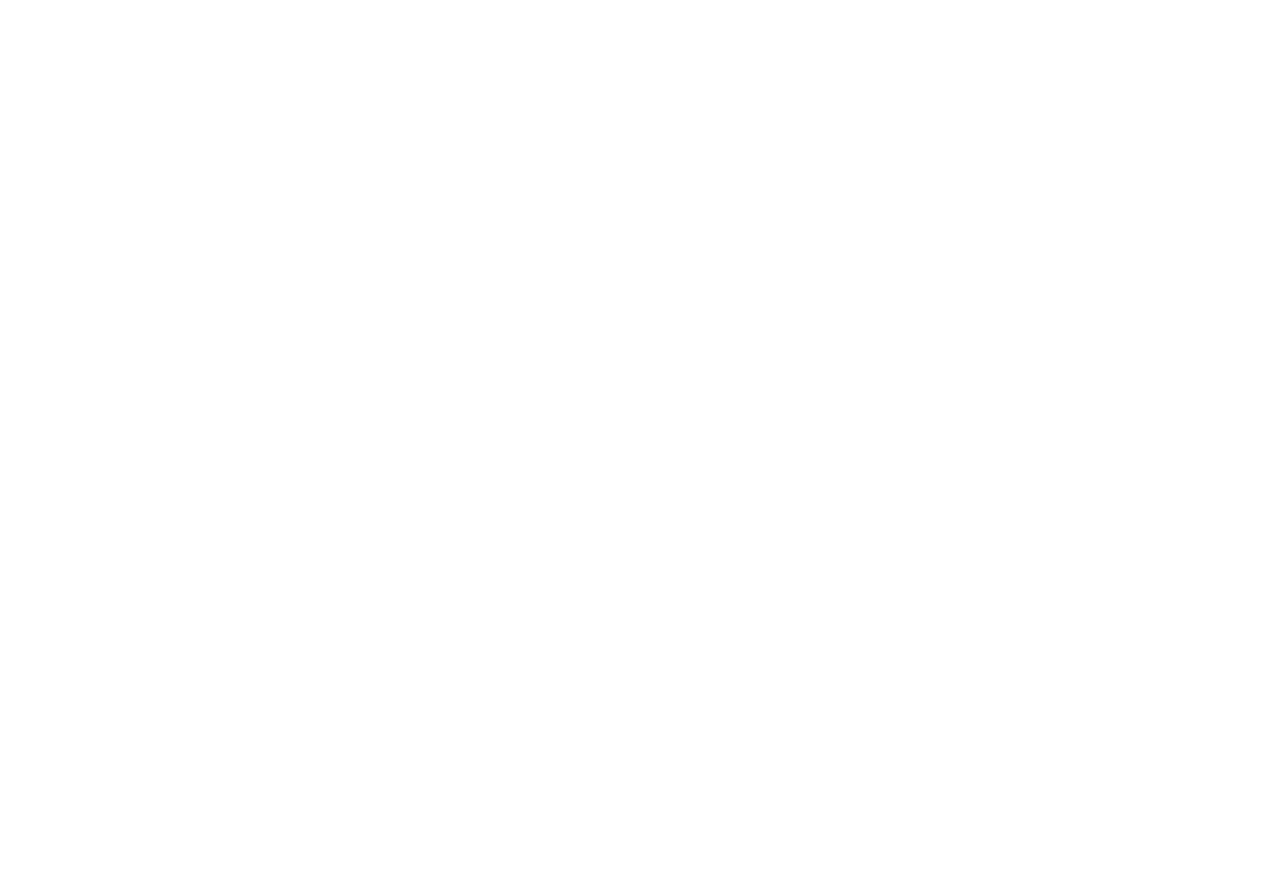
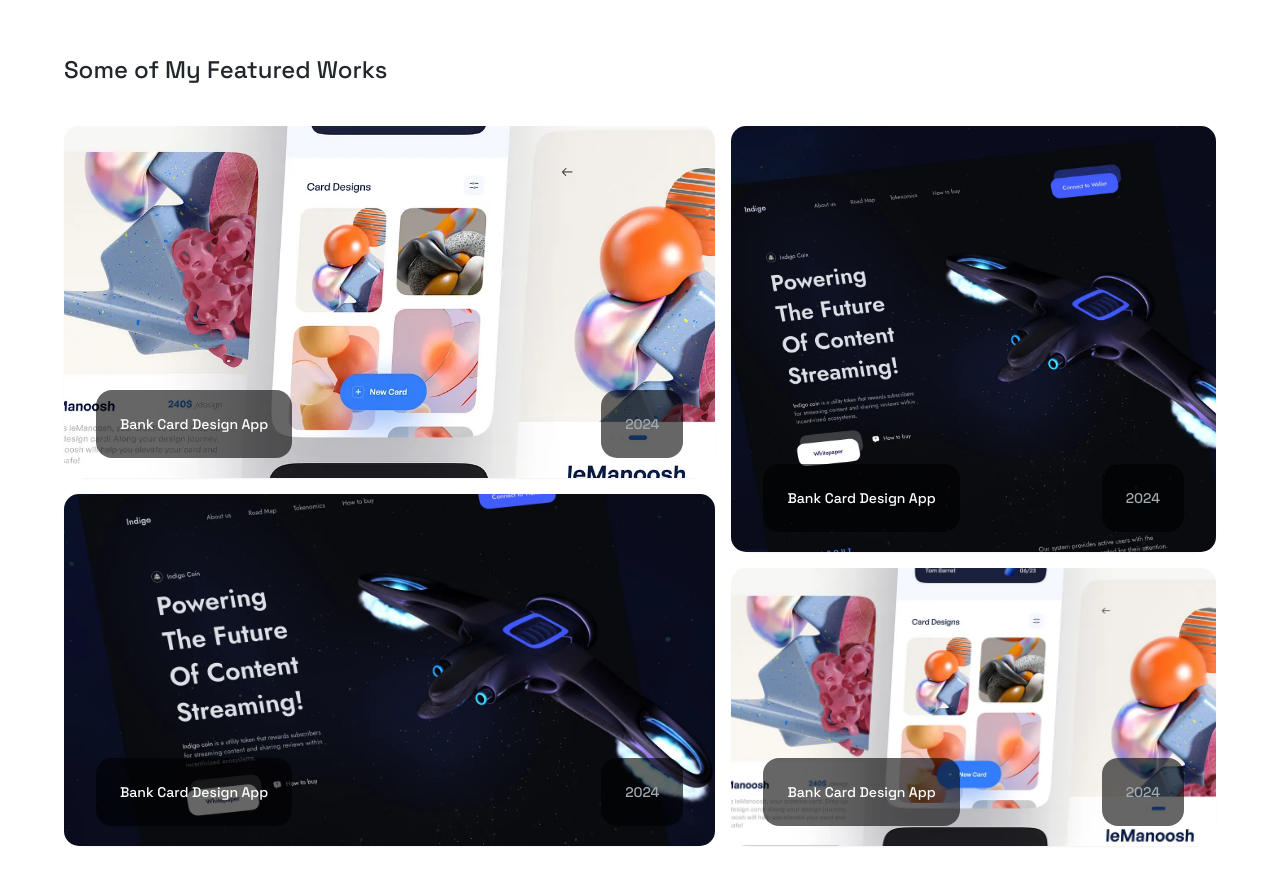
Before and after one commit to Hooseinsalari/hossein-portfolio, a Next.js app: page / in a window 1280 px wide. Shown: the part 1260-2144 px from the top of the page. Before the commit the page ends 1314 px from the top, so only its background shows below. Built offline with nearby package versions, Linux system fonts and the light colour scheme.

Commit message:
feat: Implement the landing page

```diff
--- /dev/null
+++ b/src/reactBits/TiltedCard/TiltedCard.tsx
@@ -0,0 +1,155 @@
+/*
+	jsrepo 1.39.3
+	Installed from https://reactbits.dev/ts/tailwind/
+	2-22-2025
+*/
+
+import type { SpringOptions } from "framer-motion";
+import { useRef, useState } from "react";
+import { motion, useMotionValue, useSpring } from "framer-motion";
+
+interface TiltedCardProps {
+  imageSrc: React.ComponentProps<"img">["src"];
+  altText?: string;
+  captionText?: string;
+  containerHeight?: React.CSSProperties["height"];
+  containerWidth?: React.CSSProperties["width"];
+  imageHeight?: React.CSSProperties["height"];
+  imageWidth?: React.CSSProperties["width"];
+  scaleOnHover?: number;
+  rotateAmplitude?: number;
+  showMobileWarning?: boolean;
+  showTooltip?: boolean;
+  overlayContent?: React.ReactNode;
+  displayOverlayContent?: boolean;
+}
+
+const springValues: SpringOptions = {
+  damping: 30,
+  stiffness: 100,
+  mass: 2,
+};
+
+export default function TiltedCard({
+  imageSrc,
+  altText = "Tilted card image",
+  captionText = "",
+  containerHeight = "300px",
+  containerWidth = "100%",
+  imageHeight = "300px",
+  imageWidth = "300px",
+  scaleOnHover = 1.1,
+  rotateAmplitude = 14,
+  showMobileWarning = true,
+  showTooltip = true,
+  overlayContent = null,
+  displayOverlayContent = false,
+}: TiltedCardProps) {
+  const ref = useRef<HTMLElement>(null);
+  const x = useMotionValue(0);
+  const y = useMotionValue(0);
+  const rotateX = useSpring(useMotionValue(0), springValues);
+  const rotateY = useSpring(useMotionValue(0), springValues);
+  const scale = useSpring(1, springValues);
+  const opacity = useSpring(0);
+  const rotateFigcaption = useSpring(0, {
+    stiffness: 350,
+    damping: 30,
+    mass: 1,
+  });
+
+  const [lastY, setLastY] = useState(0);
+
+  function handleMouse(e: React.MouseEvent<HTMLElement>) {
+    if (!ref.current) return;
+
+    const rect = ref.current.getBoundingClientRect();
+    const offsetX = e.clientX - rect.left - rect.width / 2;
+    const offsetY = e.clientY - rect.top - rect.height / 2;
+
+    const rotationX = (offsetY / (rect.height / 2)) * -rotateAmplitude;
+    const rotationY = (offsetX / (rect.width / 2)) * rotateAmplitude;
+
+    rotateX.set(rotationX);
+    rotateY.set(rotationY);
+
+    x.set(e.clientX - rect.left);
+    y.set(e.clientY - rect.top);
+
+    const velocityY = offsetY - lastY;
+    rotateFigcaption.set(-velocityY * 0.6);
+    setLastY(offsetY);
+  }
+
+  function handleMouseEnter() {
+    scale.set(scaleOnHover);
+    opacity.set(1);
+  }
+
+  function handleMouseLeave() {
+    opacity.set(0);
+    scale.set(1);
+    rotateX.set(0);
+    rotateY.set(0);
+    rotateFigcaption.set(0);
+  }
+
+  return (
+    <figure
+      ref={ref}
+      className="relative w-full h-full [perspective:800px] flex flex-col items-center justify-center"
+      style={{
+        height: containerHeight,
+        width: containerWidth,
+      }}
+      onMouseMove={handleMouse}
+      onMouseEnter={handleMouseEnter}
+      onMouseLeave={handleMouseLeave}
+    >
+      {showMobileWarning && (
+        <div className="absolute top-4 text-center text-sm block sm:hidden">
+          This effect is not optimized for mobile. Check on desktop.
+        </div>
+      )}
+
+      <motion.div
+        className="relative [transform-style:preserve-3d]"
+        style={{
+          width: imageWidth,
+          height: imageHeight,
+          rotateX,
+          rotateY,
+          scale,
+        }}
+      >
+        <motion.img
+          src={imageSrc}
+          alt={altText}
+          className="absolute top-0 left-0 object-cover rounded-[15px] will-change-transform [transform:translateZ(0)]"
+          style={{
+            width: imageWidth,
+            height: imageHeight,
+          }}
+        />
+
+        {displayOverlayContent && overlayContent && (
+          <motion.div className="z-[2]">{overlayContent}</motion.div>
+        )}
+      </motion.div>
+
+      {showTooltip && (
+        <motion.figcaption
+          className="pointer-events-none absolute left-0 top-0 rounded-[4px] bg-white px-[10px] py-[4px] text-[10px] text-[#2d2d2d] opacity-0 z-[3] hidden sm:block"
+          style={{
+            x,
+            y,
+            opacity,
+            rotate: rotateFigcaption,
+          }}
+        >
+          {captionText}
+        </motion.figcaption>
+      )}
+    </figure>
+  );
+}
--- a/src/views/Landing/Landing.tsx
+++ b/src/views/Landing/Landing.tsx
@@ -1,5 +1,6 @@
 "use client";
 
+import LandingFeatured from "./components/LandingFeatured";
 import LandingHero from "./components/LandingHero";
 import LandingNavbar from "./components/LandingNavbar";
 import LandingSkills from "./components/LandingSkills";
@@ -10,6 +11,7 @@
       <LandingNavbar />
       <LandingHero />
       <LandingSkills />
+      <LandingFeatured />
     </div>
   );
 }
--- /dev/null
+++ b/src/views/Landing/components/LandingFeatured.tsx
@@ -0,0 +1,121 @@
+import TiltedCard from "@/reactBits/TiltedCard/TiltedCard";
+import Image from "next/image";
+import React from "react";
+
+function LandingFeatured() {
+  return (
+    <div className="px-16 w-full h-full mb-40">
+      <h3 className="text-[#21272A] text-2xl font-medium">
+        Some of My Featured Works
+      </h3>
+      <div className="grid grid-cols-7 grid-rows-10 gap-4 h-[90vh] mt-10">
+        <div className="relative w-ful h-full col-start-1 col-end-5 row-start-1 row-end-6 rounded-3xl shadow-sm">
+          <TiltedCard
+            imageSrc="/media/landing/poi1.png"
+            altText="Bank Card Design App"
+            captionText="Bank Card Design App"
+            containerHeight="100%"
+            containerWidth="100%"
+            imageHeight="100%"
+            imageWidth="100%"
+            rotateAmplitude={10}
+            scaleOnHover={1.01}
+            showMobileWarning={false}
+            showTooltip={false}
+            displayOverlayContent={true}
+            overlayContent={
+              <div className="absolute bottom-5 flex items-center justify-between right-8 left-8">
+                <h3 className="rounded-2xl bg-black/60 text-white text-sm font-medium p-6">
+                  Bank Card Design App
+                </h3>
+                <h3 className="rounded-2xl bg-black/60 text-[#A2A9B0] text-sm font-medium p-6">
+                  2024
+                </h3>
+              </div>
+            }
+          />
+        </div>
+        <div className="relative w-full h-full col-start-5 col-end-8 row-start-1 row-end-7 rounded-3xl shadow-sm">
+          <TiltedCard
+            imageSrc="/media/landing/poi2.png"
+            altText="Bank Card Design App"
+            captionText="Bank Card Design App"
+            containerHeight="100%"
+            containerWidth="100%"
+            imageHeight="100%"
+            imageWidth="100%"
+            rotateAmplitude={10}
+            scaleOnHover={1.01}
+            showMobileWarning={false}
+            showTooltip={false}
+            displayOverlayContent={true}
+            overlayContent={
+              <div className="absolute bottom-5 flex items-center justify-between right-8 left-8">
+                <h3 className="rounded-2xl bg-black/60 text-white text-sm font-medium p-6">
+                  Bank Card Design App
+                </h3>
+                <h3 className="rounded-2xl bg-black/60 text-[#A2A9B0] text-sm font-medium p-6">
+                  2024
+                </h3>
+              </div>
+            }
+          />
+        </div>
+        <div className="relative w-full h-full col-start-1 col-end-5 row-start-6 row-end-11 rounded-3xl shadow-sm">
+          <TiltedCard
+            imageSrc="/media/landing/poi2.png"
+            altText="Bank Card Design App"
+            captionText="Bank Card Design App"
+            containerHeight="100%"
+            containerWidth="100%"
+            imageHeight="100%"
+            imageWidth="100%"
+            rotateAmplitude={10}
+            scaleOnHover={1.01}
+            showMobileWarning={false}
+            showTooltip={false}
+            displayOverlayContent={true}
+            overlayContent={
+              <div className="absolute bottom-5 flex items-center justify-between right-8 left-8">
+                <h3 className="rounded-2xl bg-black/60 text-white text-sm font-medium p-6">
+                  Bank Card Design App
+                </h3>
+                <h3 className="rounded-2xl bg-black/60 text-[#A2A9B0] text-sm font-medium p-6">
+                  2024
+                </h3>
+              </div>
+            }
+          />
+        </div>
+        <div className="relative w-full h-full col-start-5 col-end-8 row-start-7 row-end-11 rounded-3xl shadow-sm">
+          <TiltedCard
+            imageSrc="/media/landing/poi1.png"
+            altText="Bank Card Design App"
+            captionText="Bank Card Design App"
+            containerHeight="100%"
+            containerWidth="100%"
+            imageHeight="100%"
+            imageWidth="100%"
+            rotateAmplitude={10}
+            scaleOnHover={1.01}
+            showMobileWarning={false}
+            showTooltip={false}
+            displayOverlayContent={true}
+            overlayContent={
+              <div className="absolute bottom-5 flex items-center justify-between right-8 left-8">
+                <h3 className="rounded-2xl bg-black/60 text-white text-sm font-medium p-6">
+                  Bank Card Design App
+                </h3>
+                <h3 className="rounded-2xl bg-black/60 text-[#A2A9B0] text-sm font-medium p-6">
+                  2024
+                </h3>
+              </div>
+            }
+          />
+        </div>
+      </div>
+    </div>
+  );
+}
+
+export default LandingFeatured;
```
Also changed, not shown: public/media/landing/poi1.png (added), public/media/landing/poi2.png (added).
